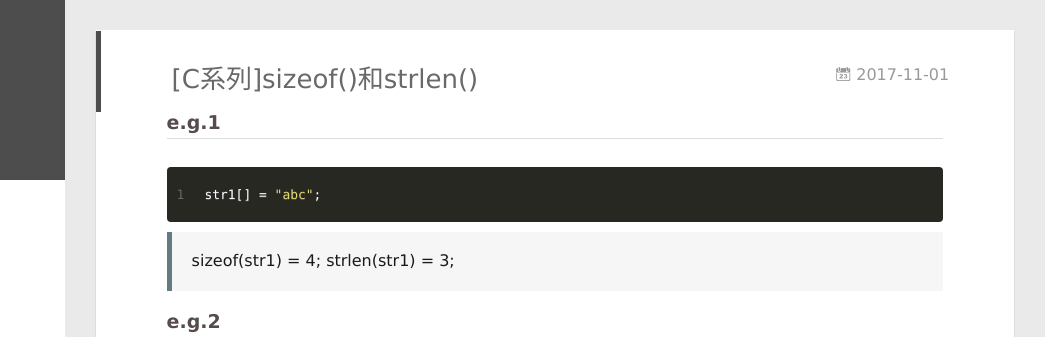
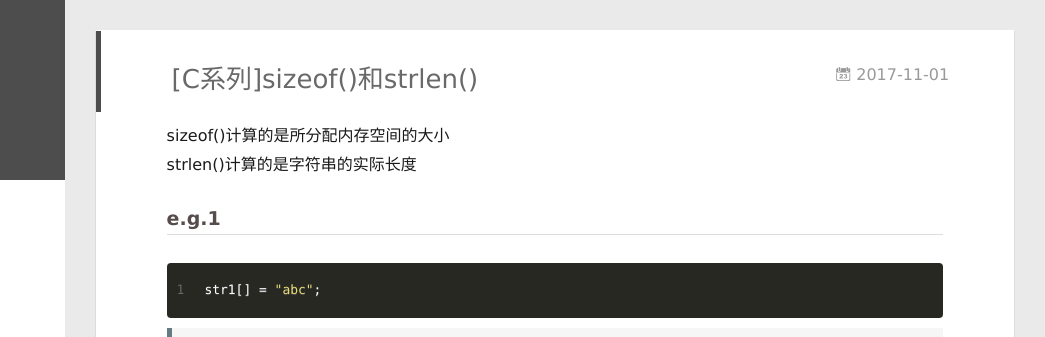
Before and after one commit to nimmygreen/nimmy.github.io, a plain HTML site: page index.html in a window 1280 px wide. Shown: the top 337 px of the page, 235-1280 px from the left. Drawn offline with Linux system fonts and the light colour scheme; some packages are replaced by stand-ins of ours; a script that the page names is missing.

Commit message:
Site updated: 2017-11-01 11:17:16

```diff
--- a/index.html
+++ b/index.html
@@ -181,7 +181,8 @@ var _hmt = _hmt || [];
 
     <div class="article-entry" itemprop="articleBody">
 
-        <h3 id="e-g-1"><a href="#e-g-1" class="headerlink" title="e.g.1"></a>e.g.1</h3><figure class="highlight c"><table><tr><td class="gutter"><pre><div class="line">1</div></pre></td><td class="code"><pre><div class="line">str1[] = <span class="string">"abc"</span>;</div></pre></td></tr></table></figure>
+        <p>sizeof()计算的是所分配内存空间的大小<br>strlen()计算的是字符串的实际长度</p>
+<h3 id="e-g-1"><a href="#e-g-1" class="headerlink" title="e.g.1"></a>e.g.1</h3><figure class="highlight c"><table><tr><td class="gutter"><pre><div class="line">1</div></pre></td><td class="code"><pre><div class="line">str1[] = <span class="string">"abc"</span>;</div></pre></td></tr></table></figure>
 <blockquote>
 <p>sizeof(str1) = 4; strlen(str1) = 3;</p>
 </blockquote>
```
Also changed, not shown: 2017/11/01/C系列-sizeof-和strlen/index.html (+6 -5 lines).
